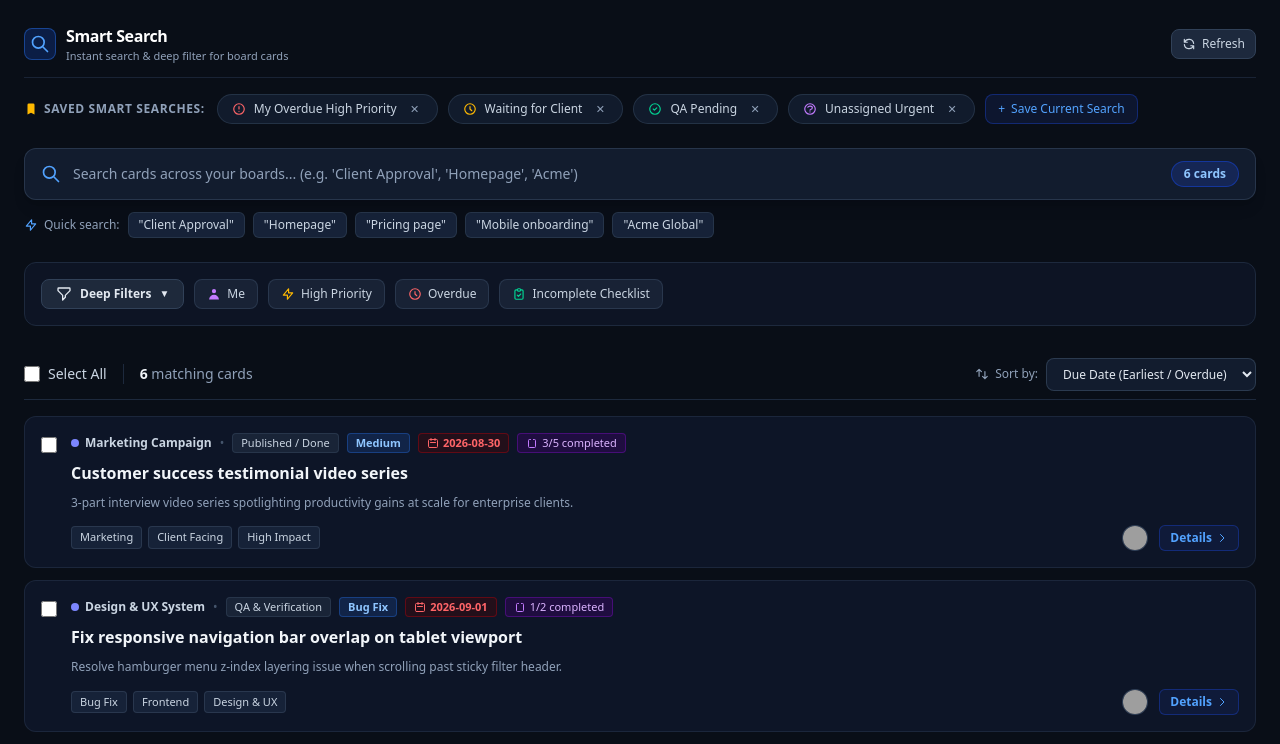
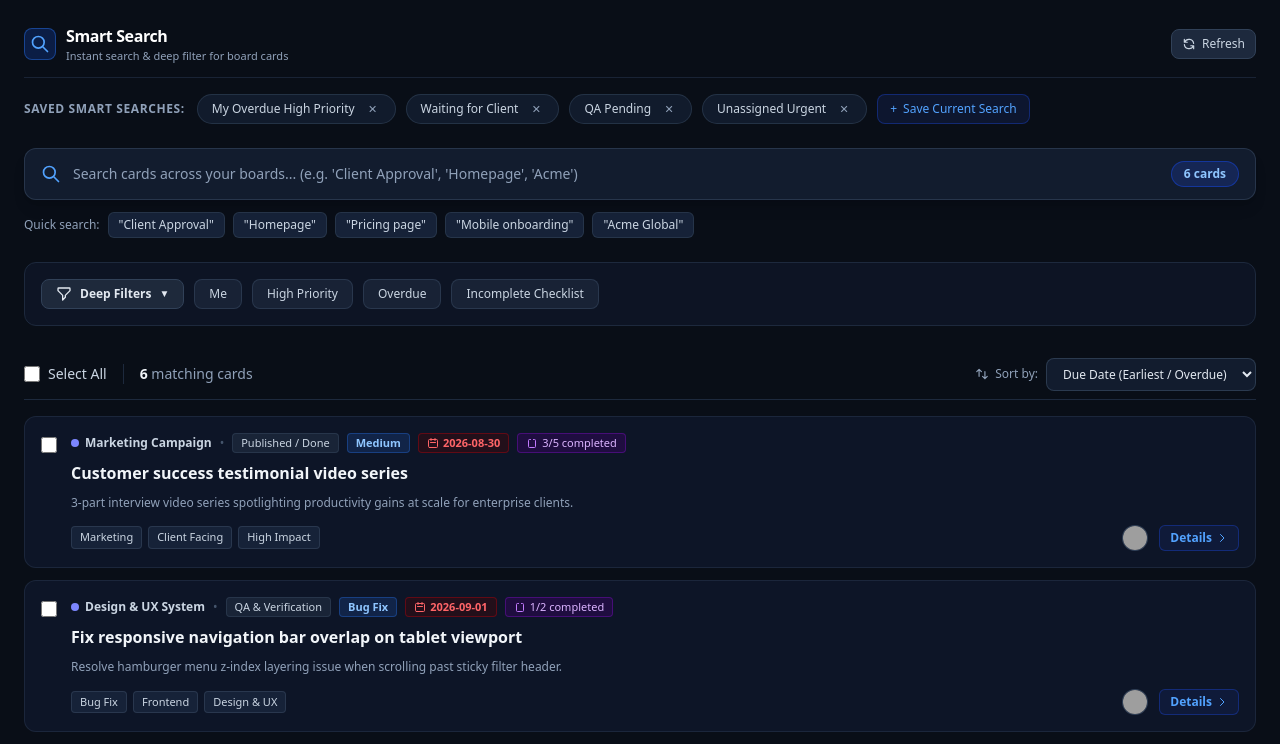
Before and after one commit to Techexplified/smart-search, a React (Vite) app: page / in a window 1280 px wide. Shown: the top 744 px of the page. Built offline with nearby package versions, Linux system fonts and the light colour scheme; grey boxes are pictures that could not be loaded.

Commit message:
Remove all leading icon graphics from saved search pills, quick chips, and filter labels

```diff
--- a/src/components/DeepFilters.jsx
+++ b/src/components/DeepFilters.jsx
@@ -47,57 +47,45 @@ export default function DeepFilters({
         {/* Quick Pills */}
         <button
           onClick={() => onSelectQuickFilter(quickFilter === 'me' ? null : 'me')}
-          className={`inline-flex items-center gap-1.5 px-3 py-1.5 rounded-lg text-xs font-medium border transition-colors cursor-pointer ${
+          className={`inline-flex items-center px-3.5 py-1.5 rounded-lg text-xs font-medium border transition-colors cursor-pointer ${
             quickFilter === 'me'
               ? 'bg-purple-900/60 border-purple-500 text-purple-200'
               : 'bg-[#182235] border-slate-700/70 text-slate-300 hover:bg-slate-800'
           }`}
         >
-          <svg className="w-3.5 h-3.5 text-purple-400" viewBox="0 0 20 20" fill="currentColor">
-            <path fillRule="evenodd" d="M10 9a3 3 0 100-6 3 3 0 000 6zm-7 9a7 7 0 1114 0H3z" clipRule="evenodd" />
-          </svg>
           <span>Me</span>
         </button>
 
         <button
           onClick={() => onSelectQuickFilter(quickFilter === 'highPriority' ? null : 'highPriority')}
-          className={`inline-flex items-center gap-1.5 px-3 py-1.5 rounded-lg text-xs font-medium border transition-colors cursor-pointer ${
+          className={`inline-flex items-center px-3.5 py-1.5 rounded-lg text-xs font-medium border transition-colors cursor-pointer ${
             quickFilter === 'highPriority'
               ? 'bg-amber-900/60 border-amber-500 text-amber-200'
               : 'bg-[#182235] border-slate-700/70 text-slate-300 hover:bg-slate-800'
           }`}
         >
-          <svg className="w-3.5 h-3.5 text-amber-400" fill="none" stroke="currentColor" viewBox="0 0 24 24">
-            <path strokeLinecap="round" strokeLinejoin="round" strokeWidth="2" d="M13 10V3L4 14h7v7l9-11h-7z" />
-          </svg>
           <span>High Priority</span>
         </button>
 
         <button
           onClick={() => onSelectQuickFilter(quickFilter === 'overdue' ? null : 'overdue')}
-          className={`inline-flex items-center gap-1.5 px-3 py-1.5 rounded-lg text-xs font-medium border transition-colors cursor-pointer ${
+          className={`inline-flex items-center px-3.5 py-1.5 rounded-lg text-xs font-medium border transition-colors cursor-pointer ${
             quickFilter === 'overdue'
               ? 'bg-red-900/60 border-red-500 text-red-200'
               : 'bg-[#182235] border-slate-700/70 text-slate-300 hover:bg-slate-800'
           }`}
         >
-          <svg className="w-3.5 h-3.5 text-red-400" fill="none" stroke="currentColor" viewBox="0 0 24 24">
-            <path strokeLinecap="round" strokeLinejoin="round" strokeWidth="2" d="M12 8v4l3 3m6-3a9 9 0 11-18 0 9 9 0 0118 0z" />
-          </svg>
           <span>Overdue</span>
         </button>
 
         <button
           onClick={() => onSelectQuickFilter(quickFilter === 'incompleteChecklist' ? null : 'incompleteChecklist')}
-          className={`inline-flex items-center gap-1.5 px-3 py-1.5 rounded-lg text-xs font-medium border transition-colors cursor-pointer ${
+          className={`inline-flex items-center px-3.5 py-1.5 rounded-lg text-xs font-medium border transition-colors cursor-pointer ${
             quickFilter === 'incompleteChecklist'
               ? 'bg-emerald-900/60 border-emerald-500 text-emerald-200'
               : 'bg-[#182235] border-slate-700/70 text-slate-300 hover:bg-slate-800'
           }`}
         >
-          <svg className="w-3.5 h-3.5 text-emerald-400" fill="none" stroke="currentColor" viewBox="0 0 24 24">
-            <path strokeLinecap="round" strokeLinejoin="round" strokeWidth="2" d="M9 5H7a2 2 0 00-2 2v12a2 2 0 002 2h10a2 2 0 002-2V7a2 2 0 00-2-2h-2M9 5a2 2 0 002 2h2a2 2 0 002-2M9 5a2 2 0 012-2h2a2 2 0 012 2m-6 9l2 2 4-4" />
-          </svg>
           <span>Incomplete Checklist</span>
         </button>
       </div>
@@ -109,11 +97,8 @@ export default function DeepFilters({
           <div className="grid grid-cols-2 md:grid-cols-3 lg:grid-cols-6 gap-3 text-xs">
             {/* Board Dropdown */}
             <div>
-              <label className="block text-slate-400 mb-1 font-medium flex items-center gap-1.5">
-                <svg className="w-3.5 h-3.5 text-slate-400" fill="none" stroke="currentColor" viewBox="0 0 24 24">
-                  <path strokeLinecap="round" strokeLinejoin="round" strokeWidth="2" d="M3 7v10a2 2 0 002 2h14a2 2 0 002-2V9a2 2 0 00-2-2h-6l-2-2H5a2 2 0 00-2 2z" />
-                </svg>
-                <span>Board</span>
+              <label className="block text-slate-400 mb-1 font-medium">
+                Board
               </label>
               <select
                 value={board}
@@ -129,11 +114,8 @@ export default function DeepFilters({
 
             {/* List Dropdown */}
             <div>
-              <label className="block text-slate-400 mb-1 font-medium flex items-center gap-1.5">
-                <svg className="w-3.5 h-3.5 text-slate-400" fill="none" stroke="currentColor" viewBox="0 0 24 24">
-                  <path strokeLinecap="round" strokeLinejoin="round" strokeWidth="2" d="M4 6h16M4 10h16M4 14h16M4 18h16" />
-                </svg>
-                <span>List</span>
+              <label className="block text-slate-400 mb-1 font-medium">
+                List
               </label>
               <select
                 value={list}
@@ -149,11 +131,8 @@ export default function DeepFilters({
 
             {/* Member Dropdown */}
             <div>
-              <label className="block text-slate-400 mb-1 font-medium flex items-center gap-1.5">
-                <svg className="w-3.5 h-3.5 text-slate-400" fill="none" stroke="currentColor" viewBox="0 0 24 24">
-                  <path strokeLinecap="round" strokeLinejoin="round" strokeWidth="2" d="M16 7a4 4 0 11-8 0 4 4 0 018 0zM12 14a7 7 0 00-7 7h14a7 7 0 00-7-7z" />
-                </svg>
-                <span>Member</span>
+              <label className="block text-slate-400 mb-1 font-medium">
+                Member
               </label>
               <select
                 value={member}
@@ -169,11 +148,8 @@ export default function DeepFilters({
 
             {/* Due Date Dropdown */}
             <div>
-              <label className="block text-slate-400 mb-1 font-medium flex items-center gap-1.5">
-                <svg className="w-3.5 h-3.5 text-slate-400" fill="none" stroke="currentColor" viewBox="0 0 24 24">
-                  <path strokeLinecap="round" strokeLinejoin="round" strokeWidth="2" d="M8 7V3m8 4V3m-9 8h10M5 21h14a2 2 0 002-2V7a2 2 0 00-2-2H5a2 2 0 00-2 2v12a2 2 0 002 2z" />
-                </svg>
-                <span>Due Date</span>
+              <label className="block text-slate-400 mb-1 font-medium">
+                Due Date
               </label>
               <select
                 value={dueDate}
@@ -188,11 +164,8 @@ export default function DeepFilters({
 
             {/* Priority Dropdown */}
             <div>
-              <label className="block text-slate-400 mb-1 font-medium flex items-center gap-1.5">
-                <svg className="w-3.5 h-3.5 text-slate-400" fill="none" stroke="currentColor" viewBox="0 0 24 24">
-                  <path strokeLinecap="round" strokeLinejoin="round" strokeWidth="2" d="M3 21v-4m0 0V5a2 2 0 012-2h6.5l1 1H21l-3 6 3 6h-8.5l-1-1H5a2 2 0 00-2 2zm9-13.5V9" />
-                </svg>
-                <span>Priority</span>
+              <label className="block text-slate-400 mb-1 font-medium">
+                Priority
               </label>
               <select
                 value={priority}
@@ -209,11 +182,8 @@ export default function DeepFilters({
 
             {/* Checklist Status Dropdown */}
             <div>
-              <label className="block text-slate-400 mb-1 font-medium flex items-center gap-1.5">
-                <svg className="w-3.5 h-3.5 text-slate-400" fill="none" stroke="currentColor" viewBox="0 0 24 24">
-                  <path strokeLinecap="round" strokeLinejoin="round" strokeWidth="2" d="M9 12l2 2 4-4m6 2a9 9 0 11-18 0 9 9 0 0118 0z" />
-                </svg>
-                <span>Checklist Status</span>
+              <label className="block text-slate-400 mb-1 font-medium">
+                Checklist Status
               </label>
               <select
                 value={checklistStatus}
@@ -231,11 +201,8 @@ export default function DeepFilters({
           <div className="flex flex-col md:flex-row md:items-center justify-between gap-3 pt-2">
             {/* Multi-select Labels */}
             <div className="flex flex-wrap items-center gap-2 text-xs">
-              <span className="text-slate-400 font-medium flex items-center gap-1.5">
-                <svg className="w-3.5 h-3.5 text-slate-400" fill="none" stroke="currentColor" viewBox="0 0 24 24">
-                  <path strokeLinecap="round" strokeLinejoin="round" strokeWidth="2" d="M7 7h.01M7 3h5c.512 0 1.024.195 1.414.586l7 7a2 2 0 010 2.828l-7 7a2 2 0 01-2.828 0l-7-7A1.994 1.994 0 013 12V7a4 4 0 014-4z" />
-                </svg>
-                <span>Labels:</span>
+              <span className="text-slate-400 font-medium">
+                Labels:
               </span>
               {AVAILABLE_LABELS.map((lbl) => {
                 const isSelected = selectedLabels.includes(lbl)
--- a/src/components/SavedSearches.jsx
+++ b/src/components/SavedSearches.jsx
@@ -27,11 +27,8 @@ export default function SavedSearches({
 
   return (
     <div className="flex flex-wrap items-center gap-3 mb-6">
-      <div className="flex items-center gap-1.5 text-xs font-semibold tracking-wider text-slate-400 uppercase">
-        <svg className="w-3.5 h-3.5 text-amber-400" fill="currentColor" viewBox="0 0 20 20">
-          <path d="M5 4a2 2 0 012-2h6a2 2 0 012 2v14l-5-2.5L5 18V4z" />
-        </svg>
-        <span>SAVED SMART SEARCHES:</span>
+      <div className="text-xs font-semibold tracking-wider text-slate-400 uppercase">
+        SAVED SMART SEARCHES:
       </div>
 
       <div className="flex flex-wrap items-center gap-2.5">
@@ -47,31 +44,6 @@ export default function SavedSearches({
                   : 'bg-[#152033]/80 border-slate-700/60 text-slate-300 hover:bg-[#1e2d47] hover:border-slate-600'
               }`}
             >
-              {preset.icon === 'error' && (
-                <svg className="w-3.5 h-3.5 text-red-400" fill="none" stroke="currentColor" viewBox="0 0 24 24">
-                  <path strokeLinecap="round" strokeLinejoin="round" strokeWidth="2" d="M12 8v4m0 4h.01M21 12a9 9 0 11-18 0 9 9 0 0118 0z" />
-                </svg>
-              )}
-              {preset.icon === 'time' && (
-                <svg className="w-3.5 h-3.5 text-amber-400" fill="none" stroke="currentColor" viewBox="0 0 24 24">
-                  <path strokeLinecap="round" strokeLinejoin="round" strokeWidth="2" d="M12 8v4l3 3m6-3a9 9 0 11-18 0 9 9 0 0118 0z" />
-                </svg>
-              )}
-              {preset.icon === 'check' && (
-                <svg className="w-3.5 h-3.5 text-emerald-400" fill="none" stroke="currentColor" viewBox="0 0 24 24">
-                  <path strokeLinecap="round" strokeLinejoin="round" strokeWidth="2" d="M9 12l2 2 4-4m6 2a9 9 0 11-18 0 9 9 0 0118 0z" />
-                </svg>
-              )}
-              {preset.icon === 'help' && (
-                <svg className="w-3.5 h-3.5 text-purple-400" fill="none" stroke="currentColor" viewBox="0 0 24 24">
-                  <path strokeLinecap="round" strokeLinejoin="round" strokeWidth="2" d="M8.228 9c.549-1.165 2.03-2 3.772-2 2.21 0 4 1.343 4 3 0 1.4-1.278 2.575-3.006 2.907-.542.104-.994.54-.994 1.093m0 3h.01M21 12a9 9 0 11-18 0 9 9 0 0118 0z" />
-                </svg>
-              )}
-              {(!preset.icon || preset.icon === 'filter') && (
-                <svg className="w-3.5 h-3.5 text-blue-400" fill="none" stroke="currentColor" viewBox="0 0 24 24">
-                  <path strokeLinecap="round" strokeLinejoin="round" strokeWidth="2" d="M21 21l-6-6m2-5a7 7 0 11-14 0 7 7 0 0114 0z" />
-                </svg>
-              )}
               <span>{preset.name}</span>
               <button
                 type="button"
--- a/src/components/SearchBar.jsx
+++ b/src/components/SearchBar.jsx
@@ -43,11 +43,8 @@ export default function SearchBar({ query, onQueryChange, matchCount, onSelectQu
 
       {/* Quick Search Suggestions */}
       <div className="flex flex-wrap items-center gap-2 text-xs">
-        <span className="text-slate-400 font-medium flex items-center gap-1.5">
-          <svg className="w-3.5 h-3.5 text-blue-400" fill="none" stroke="currentColor" viewBox="0 0 24 24">
-            <path strokeLinecap="round" strokeLinejoin="round" strokeWidth="2" d="M13 10V3L4 14h7v7l9-11h-7z" />
-          </svg>
-          <span>Quick search:</span>
+        <span className="text-slate-400 font-medium">
+          Quick search:
         </span>
         {QUICK_SEARCH_CHIPS.map((chip) => (
           <button
```
